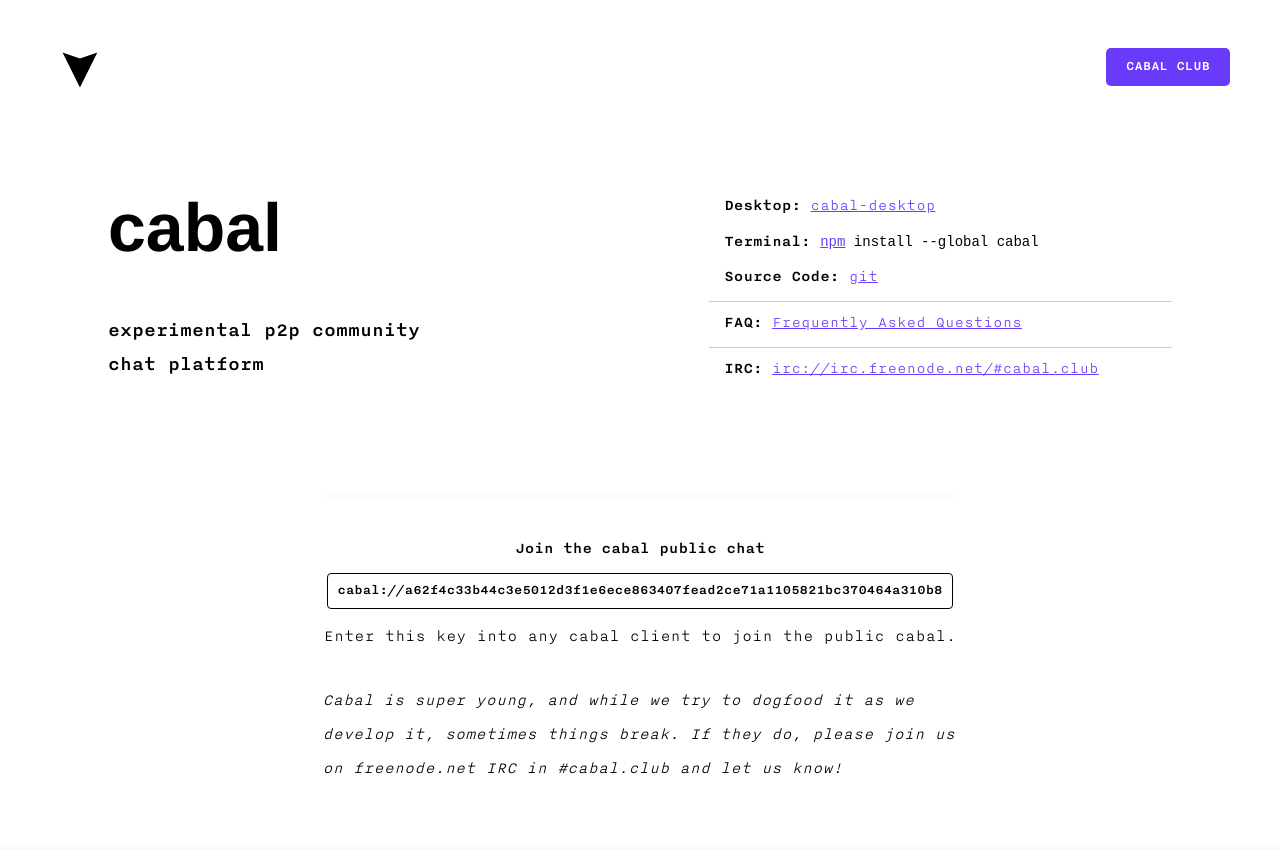
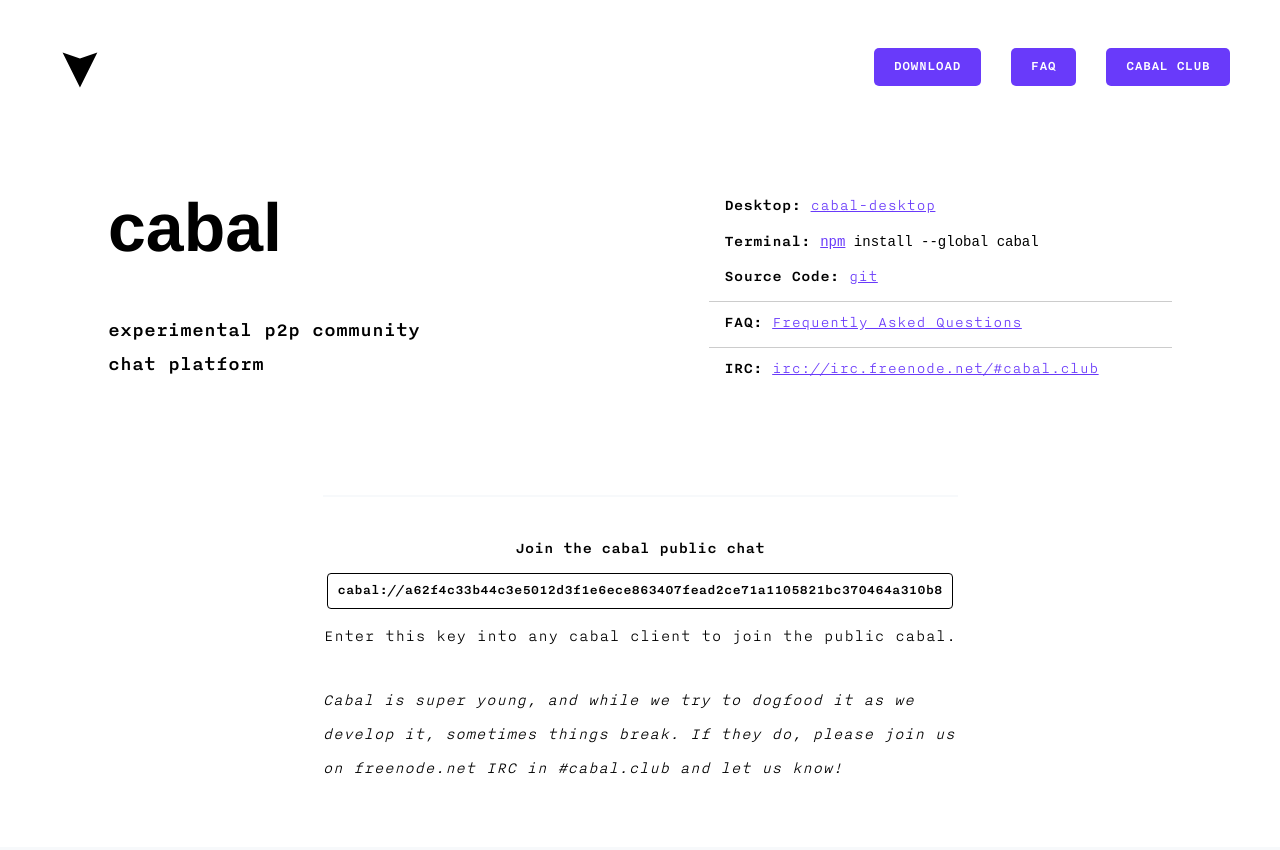
Before and after one commit to cabal-club/cabal-club.github.io, a plain HTML site: page index.html in a window 1280 px wide. Shown: the top 850 px of the page. Drawn offline with Linux system fonts and the light colour scheme; files whose address does not match are found by name; a web font is replaced by a local one.

Commit message:
reintroduce download + faq buttons to index nav

```diff
--- a/index.html
+++ b/index.html
@@ -39,6 +39,8 @@
     <div class="nav-right">
       <div class="nav-links">
           <ul>
+            <li class="alt"><a class="button uppercase" href="download.html" role="button">download</a></li>
+            <li class="alt"><a class="button uppercase" href="faq.html" role="button">faq</a></li>
             <li class="alt"><a class="button uppercase" href="https://github.com/cabal-club" role="button">cabal club</a></li>
           </ul>
         </div>
```
